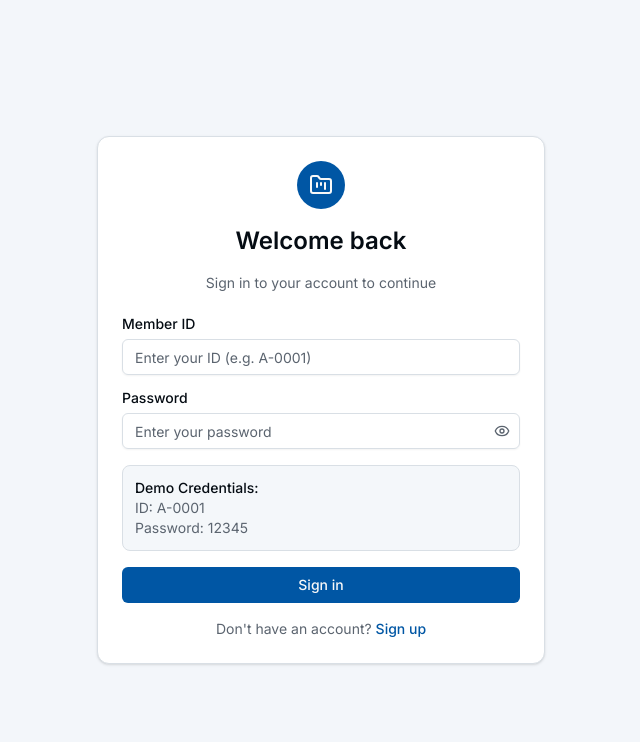
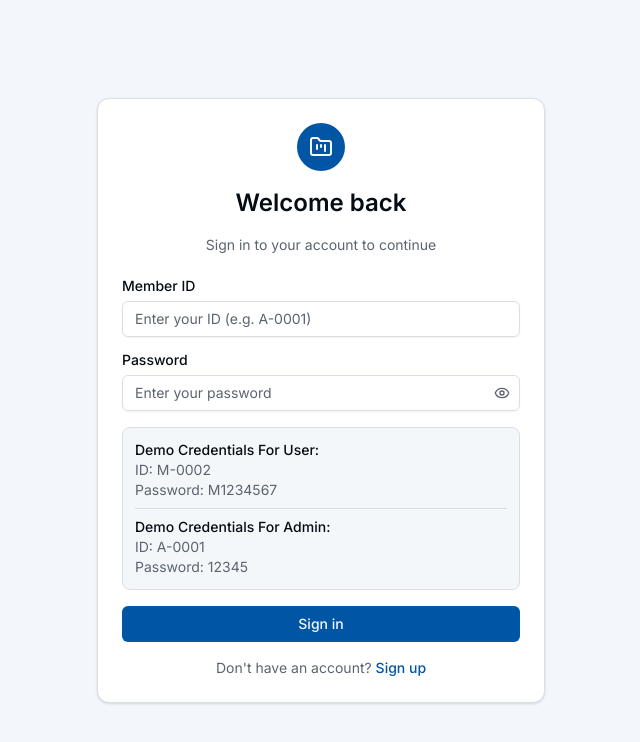
Before and after one commit to mdmasudrana9/MPMS2, a Next.js app: page /login in a window 1280 px wide. Shown: the top 742 px of the page, without its empty margins (319-959 px from the left). Built offline with nearby package versions, Linux system fonts and the light colour scheme.

Commit message:
feat(auth): enhance login page with demo credentials and additional UI components

```diff
--- a/src/app/(auth)/login/page.tsx
+++ b/src/app/(auth)/login/page.tsx
@@ -1,3 +1,4 @@
+/* eslint-disable @typescript-eslint/no-explicit-any */
 "use client";
 
 import { Alert, AlertDescription } from "@/src/components/ui/alert";
@@ -20,7 +21,15 @@ import {
   TUser,
 } from "@/src/redux/features/auth/authSlice";
 import { useAppDispatch, useAppSelector } from "@/src/redux/hooks";
-import { AlertCircle, Eye, EyeOff, FolderKanban, Loader2 } from "lucide-react";
+import { Separator } from "@radix-ui/react-dropdown-menu";
+import {
+  AlertCircle,
+  Eye,
+  EyeOff,
+  FolderKanban,
+  Loader2,
+  SeparatorHorizontal,
+} from "lucide-react";
 import Link from "next/link";
 import { useRouter } from "next/navigation";
 import React from "react";
@@ -133,7 +142,15 @@ export default function LoginPage() {
 
           {/* Demo */}
           <div className="rounded-lg border bg-muted/50 p-3 text-sm mb-4">
-            <p className="font-medium text-foreground">Demo Credentials:</p>
+            <p className="font-medium text-foreground">
+              Demo Credentials For User:
+            </p>
+            <p className="text-muted-foreground">ID: M-0002</p>
+            <p className="text-muted-foreground">Password: M1234567</p>
+            <div className="border-b my-2"></div>
+            <p className="font-medium text-foreground">
+              Demo Credentials For Admin:
+            </p>
             <p className="text-muted-foreground">ID: A-0001</p>
             <p className="text-muted-foreground">Password: 12345</p>
           </div>
```
